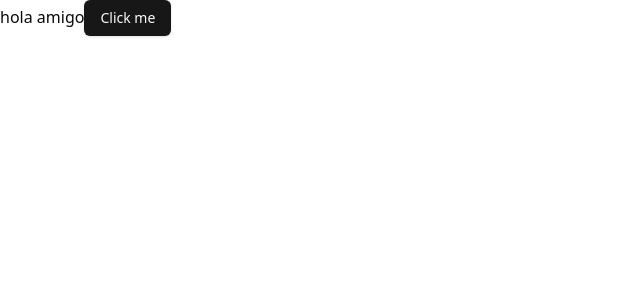
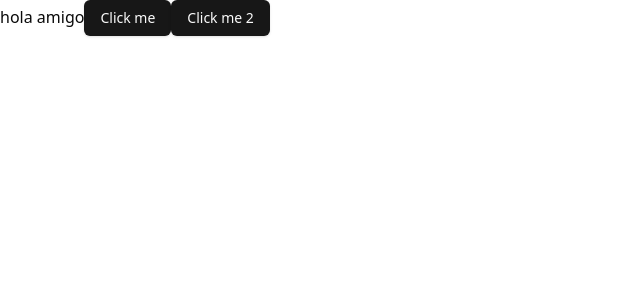
Before and after one commit to gincode18/personal-solfaucet, a React (Vite) app: page / in a window 1280 px wide. Shown: the top 300 px of the page, without its empty margins (0-640 px from the left). Built offline with nearby package versions, Linux system fonts and the light colour scheme.

Commit message:
added new button :0

```diff
--- a/src/App.tsx
+++ b/src/App.tsx
@@ -5,6 +5,7 @@ export default function Home() {
     <div>
       hola amigo
       <Button>Click me</Button>
+      <Button>Click me 2</Button>
     </div>
   )
 }
```
